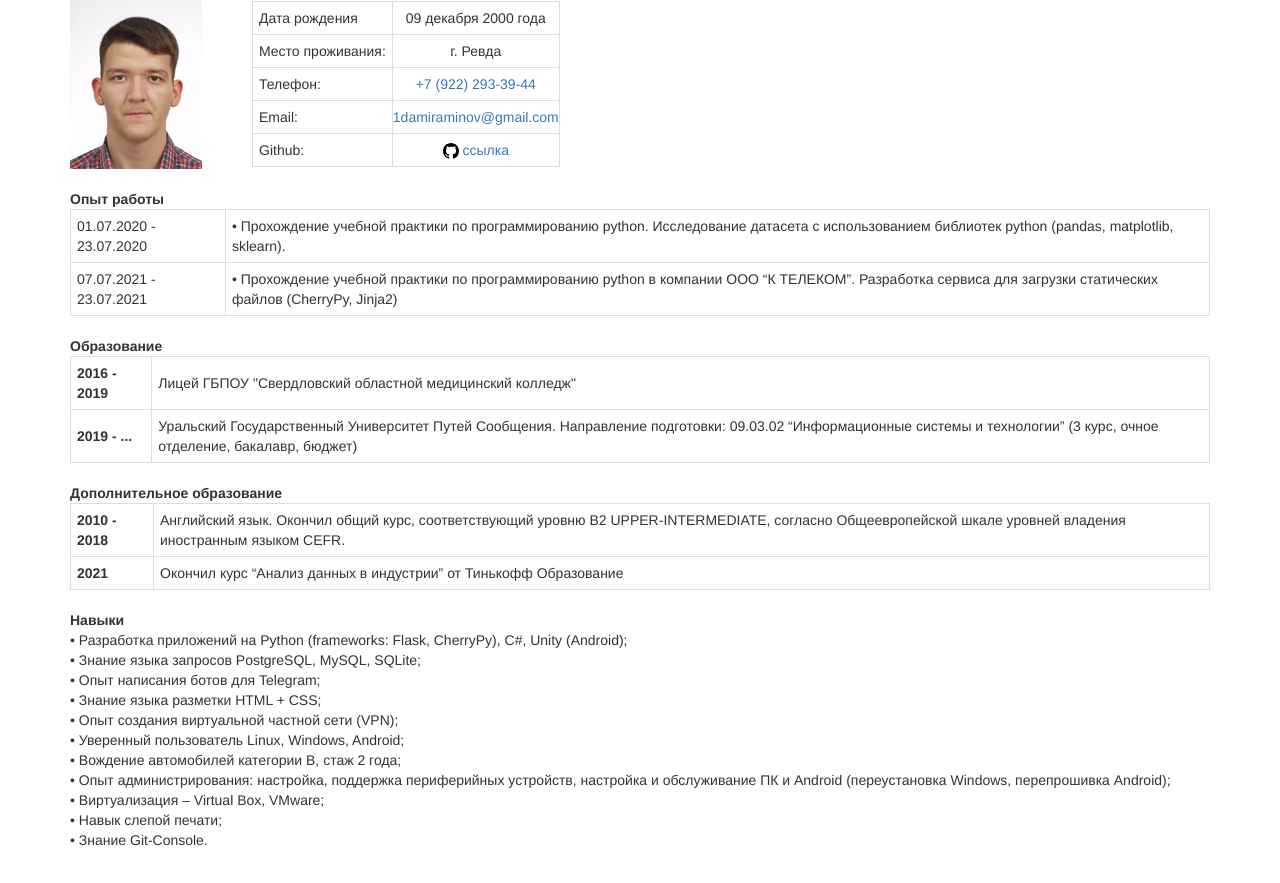
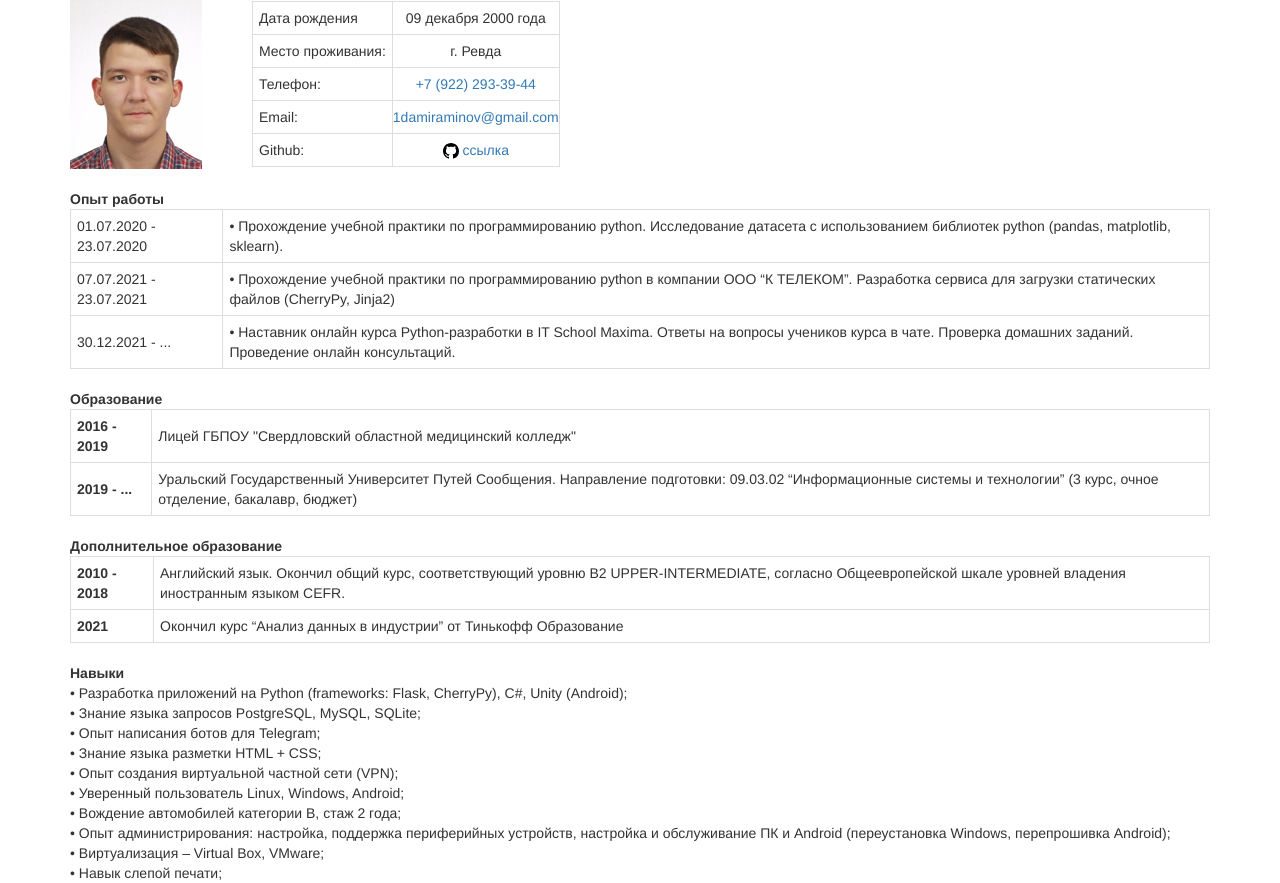
Before and after one commit to damiraminov1/DamirAzatovichSite, a Flask app: page / in a window 1280 px wide. Shown: the part 163-1046 px from the top of the page. Before the commit the page ends 1009 px from the top, so only its background shows below. Run offline with Flask 2, Linux system fonts and the light colour scheme; some libraries are stand-ins or nearby versions.

Commit message:
naming fixes

```diff
--- a/app/templates/main/index.html
+++ b/app/templates/main/index.html
@@ -52,6 +52,11 @@
                 <td style="padding: 6px">&bull; Прохождение учебной практики по программированию python в компании ООО “К ТЕЛЕКОМ”.
                     Разработка сервиса для загрузки статических файлов (CherryPy, Jinja2)</td>
             </tr>
+            <tr>
+                <td style="padding: 6px">30.12.2021 - ...</td>
+                <td style="padding: 6px">&bull; Наставник онлайн курса Python-разработки в IT School Maxima.
+                    Ответы на вопросы учеников курса в чате. Проверка домашних заданий. Проведение онлайн консультаций.</td>
+            </tr>
         </table>
         <br>
             <b>Образование</b>
```
